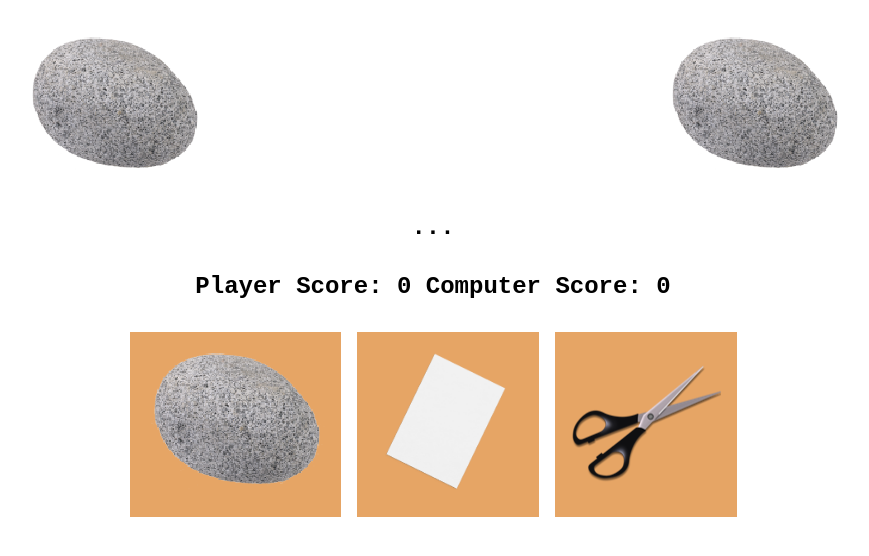
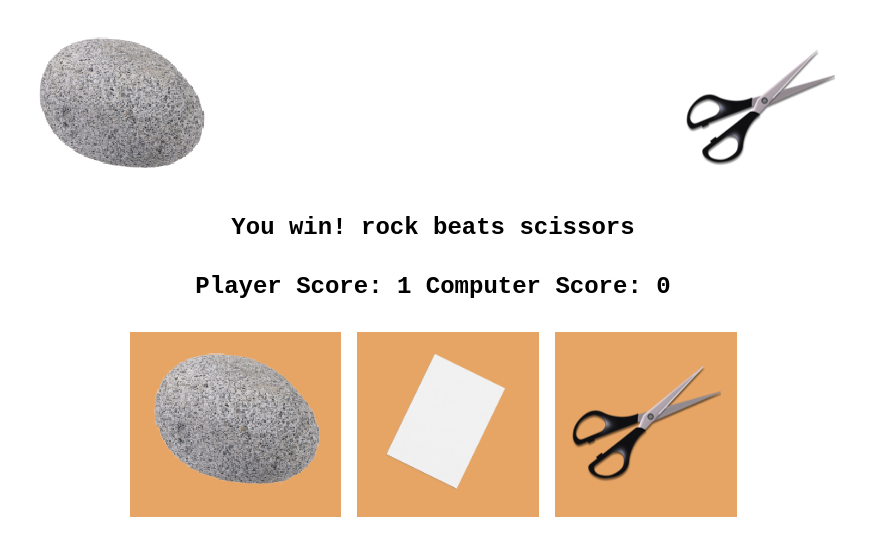
Before and after one commit to kenua/rock-paper-scissors-game, a plain HTML site: page index.html in a window 1280 px wide. Both pictures are taken after a click on the button 442 px from the left and 424 px from the top of the page. Shown: the whole page, without its empty margins (207-1076 px from the left). Drawn offline with Linux system fonts and the light colour scheme.

Commit message:
Add DOM interaction
Added dom.js which adds events listeners to buttons so the user can play
a match of rock paper and scissors. Also modified index.html to add both
dom.js and rock-paper-scissors.js files, and remove the images inside of
.weapon-display.

```diff
--- /dev/null
+++ b/dom.js
@@ -0,0 +1,52 @@
+'use strict';
+
+const playerWeaponDisplay = document.querySelector('#player-weapon-display');
+const computerWeaponDisplay = document.querySelector('#computer-weapon-display');
+const announcer = document.querySelector('#game-announcer');
+const playerScore = document.querySelector('#player-score');
+const computerScore = document.querySelector('#computer-score');
+const rockBtn = document.querySelector('#rock-button');
+const paperBtn = document.querySelector('#paper-button');
+const scissorsBtn = document.querySelector('#scissors-button');
+
+function printPlayersWeapons(playerW, computerW) {
+   let playerImg = new Image();
+   let computerImg = new Image();
+
+   playerWeaponDisplay.innerHTML = '';
+   computerWeaponDisplay.innerHTML = '';
+   playerImg.src = `images/${playerW}.png`;
+   computerImg.src = `images/${computerW}.png`;
+   playerWeaponDisplay.append(playerImg);
+   computerWeaponDisplay.append(computerImg);
+}
+
+function updateGameInfo(message) {
+   let { player: pScore, computer: cScore } = game.getScores();
+
+   announcer.textContent = message;
+   playerScore.textContent = pScore;
+   computerScore.textContent = cScore;
+}
+
+function takeTurn(weapon) {
+   let playResult = game.play(weapon);
+   let { player: pScore, computer: cScore } = game.getScores();
+
+   console.log(pScore);
+      console.log(cScore);
+
+   if (pScore === 5 || cScore === 5) {
+      updateGameInfo(playResult.string);
+      return;
+   }
+
+   if (playResult.state === true || playResult.state === false || playResult.state === null) {
+      printPlayersWeapons(playResult.playerW, playResult.computerW);
+      updateGameInfo(playResult.string);
+   }
+}
+
+rockBtn.addEventListener('click', () => takeTurn('rock'));
+paperBtn.addEventListener('click', () => takeTurn('paper'));
+scissorsBtn.addEventListener('click', () => takeTurn('scissors'));
--- a/index.html
+++ b/index.html
@@ -7,14 +7,16 @@
    <meta name="author" content="Kenua">
    <title>Rock Paper Scissors</title>
    <link rel="stylesheet" href="styles.css">
+   <script src="rock-paper-scissors.js" defer></script>
+   <script src="dom.js" defer></script>
 </head>
 <body>
    <div class="game-display">
       <div id="player-weapon-display" class="weapon-display">
-         <img src="images/rock.png" alt="Rock">
+         <!--<img src="images/rock.png" alt="Rock">-->
       </div>
       <div id="computer-weapon-display" class="weapon-display">
-         <img src="images/rock.png" alt="Rock">
+         <!--<img src="images/rock.png" alt="Rock">-->
       </div>
    </div>
    <p id="game-announcer" class="messages">...</p>
```
